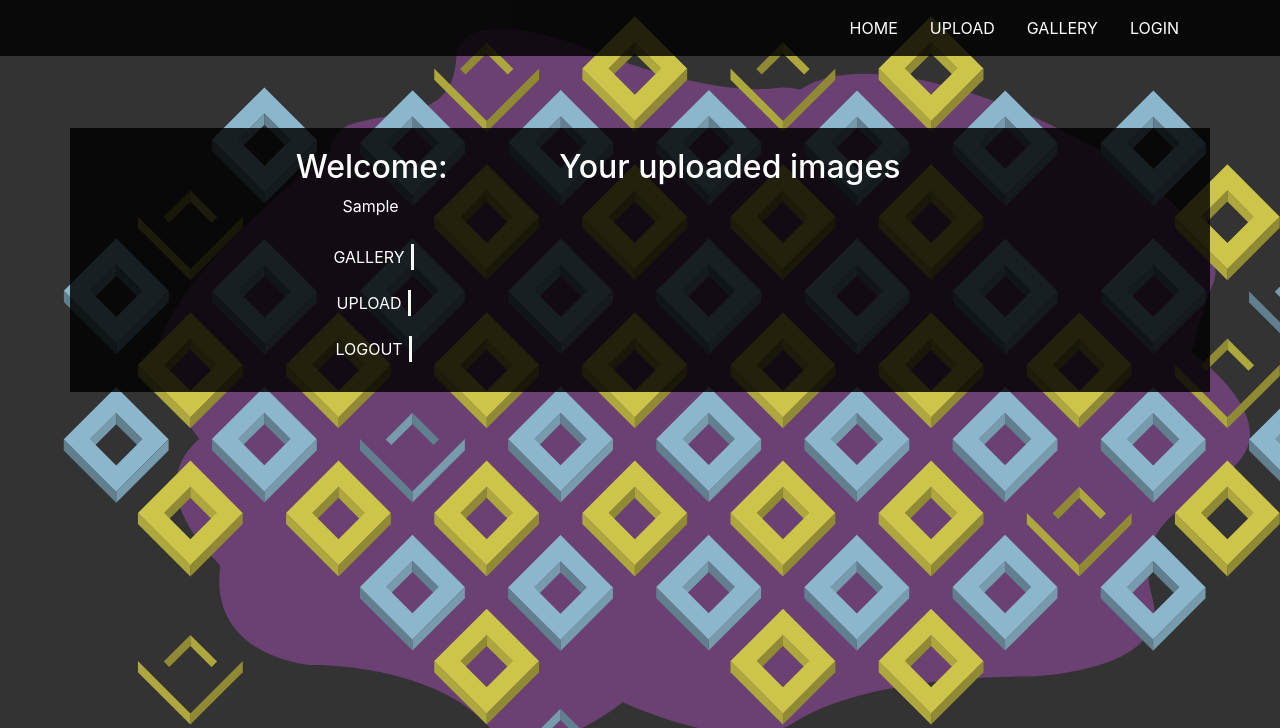
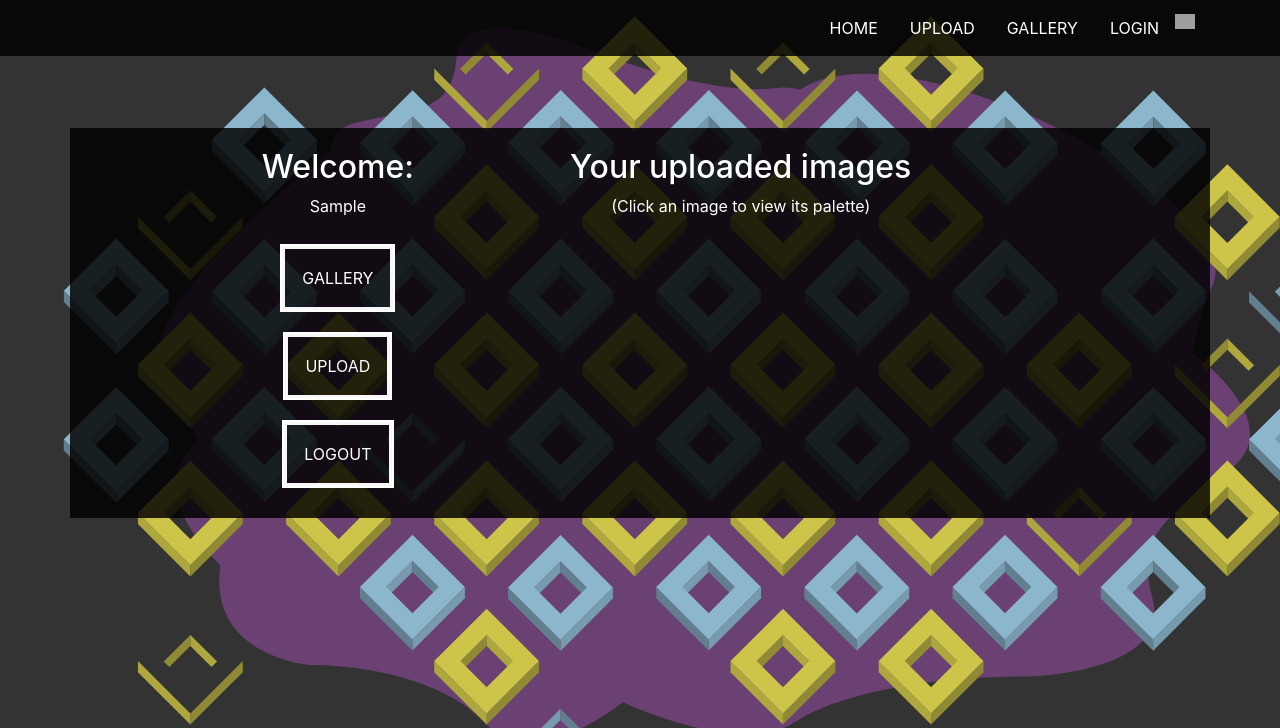
Before and after one commit to KevinConti/SmartPalette, a Flask app: a page that uses smartpalette/templates/navbar.html in a window 1280 px wide. Shown: the top 728 px of the page. Run offline with Flask 2, Linux system fonts and the light colour scheme; data that the repository does not hold is empty; some libraries are stand-ins or nearby versions; grey boxes are pictures that could not be loaded.

Commit message:
Added hex number to color block. Other minor touches. Added small icon to access fun facts.  Different gif for 413 error

```diff
--- a/smartpalette/static/css/styles.css
+++ b/smartpalette/static/css/styles.css
@@ -1,4 +1,3 @@
-
 /*body uses fixed svg background*/
 body {
     background-image: url("../imgs/background-test.svg");
@@ -14,8 +13,9 @@ body {
     padding-bottom: 5px;
     background-color: rgba(0, 0, 0, 0.83);
 }
-.nav-button{
-    border:none;
+
+.nav-button {
+    border: none;
     text-align: center;
     background: transparent;
     text-transform: uppercase;
@@ -28,9 +28,11 @@ body {
     -o-transition: .3s;
     transition: .3s;
 }
+
 .nav-button:hover {
     border-bottom: 3px solid #fff;
 }
+
 /*Navbar -- End */
 
 /*Shared content styles */
@@ -41,13 +43,16 @@ body {
     min-height: 35rem;
     padding-top: 8em;
 }
+
 .main-content h2, p {
     color: #fff;
 }
+
 .main-content .container {
     background-color: rgba(0, 0, 0, 0.83);
     padding: 20px;
 }
+
 input[type=button], input[type=submit], input[type=reset], .button {
     flex: 1 1 auto;
     margin: 10px;
@@ -66,23 +71,23 @@ input[type=button], input[type=submit], input[type=reset], .button {
     -o-transition: .3s;
     transition: .3s;
 }
-input[type=submit]:hover, .button:hover{
+
+input[type=submit]:hover, .button:hover {
     box-shadow: inset 0px 0px 0px 0px #fff;
 }
+
 /*Shared content -- END */
 
-/*Profile buttons */
-.profile-button {
-    border-right: 3px #f7f7f7 solid ;
-}
 #output {
-    height:240px;
+    height: 240px;
     width: auto;
     padding-bottom: 20px;
 }
+
 label {
     color: #fff;
 }
+
 /* Hides scroll bar*/
 ::-webkit-scrollbar {
     width: 0px;
@@ -91,21 +96,26 @@ label {
 
 /* Remove button blue-line */
 button:focus {
-    outline:0;
+    outline: 0;
 }
 
-/*Error pages formatting */  .
-
-
-
+/*Error pages formatting */
+.
 .error-outer {
     position: relative;
 }
+
 .error-container {
     padding: 15px 25px;
     width: 100%;
     max-width: 300px;
     position: absolute;
     transform: translate(-50%, -50%);
-    left: 50%;top: 50%;
+    left: 50%;
+    top: 50%;
 }
+
+/*Fun facts page */
+ul li {
+    list-style-type: none;
+}
--- a/smartpalette/static/js/script.js
+++ b/smartpalette/static/js/script.js
@@ -1,28 +1,5 @@
 
-    //Initiates preview of palette with options
-    $('#generateButton').click(function (evt) {
-        evt.preventDefault();
-        //Get selected palette input
-        var color_number = $('#paletteNumberSelect').val();
-        var palette_width = ($('.main-content .container').width()) / color_number;
-        var palette_height = (50);
-        //Create new divs to add
-
-        var color_placeholders = ("<div class='palette-block'></div>");
-        //Remove contents then add appropriate amount of new palette blocks
-        for (i = 0; i < color_number; i++) {
-            $('.main-content .container').fadeIn(1500).append(color_placeholders);
-        }
-        //Add loop to assign generated colors to display
-        //Red assigned for testing
-        $('.palette-block').each(function () {
-            $(this).css('background-color', 'red');
-        })
-        $('.palette-block').css('width', palette_width).css('height', palette_height);
-    });
-
-//Loads image to display
-//Need to store image data
+//Loads image to display preview
 function readFile() {
     var reader = new FileReader();
     reader.onload = function () {
--- a/smartpalette/templates/navbar.html
+++ b/smartpalette/templates/navbar.html
@@ -3,34 +3,53 @@
 <nav class="navbar navbar-expand-sm navbar-dark fixed-top" id="mainNav">
     <!-- Bootstrap collapsable icon -->
     <div class="container">
-            <button class="navbar-toggler navbar-toggler-right ml-auto" type="button" data-toggle="collapse" data-target="#navbarResponsive" aria-controls="navbarResponsive" aria-expanded="false" aria-label="Toggle navigation">
+        <button class="navbar-toggler navbar-toggler-right ml-auto" type="button" data-toggle="collapse"
+                data-target="#navbarResponsive" aria-controls="navbarResponsive" aria-expanded="false"
+                aria-label="Toggle navigation">
             <span class="navbar-toggler-icon"></span>
         </button>
         <div class="collapse navbar-collapse" id="navbarResponsive">
             <ul class="navbar-nav ml-auto">
                 <li class="nav-item">
-                        <button class="nav-button" type="button" onclick="window.location.href='{{ url_for('index')}}';">Home</button>
+                    <button class="nav-button" type="button" onclick="window.location.href='{{ url_for('index') }}';">
+                        Home
+                    </button>
                 </li>
                 <li class="nav-item">
-                        <button class="nav-button" type="button" onclick="window.location.href='{{ url_for('blue_print.upload')}}';">Upload</button>
+                    <button class="nav-button" type="button"
+                            onclick="window.location.href='{{ url_for('blue_print.upload') }}';">Upload
+                    </button>
                 </li>
                 <li class="nav-item">
-                        <button class="nav-button" type="button" onclick="window.location.href='{{ url_for('blue_print.browse')}}';">Gallery</button>
+                    <button class="nav-button" type="button"
+                            onclick="window.location.href='{{ url_for('blue_print.browse') }}';">Gallery
+                    </button>
                 </li>
                 <!-- Checks route session variable to add profile/log out button -->
                 {% if session['logged_in'] == True %}
                     <li class="nav-item">
-                        <button class="nav-button" type="button" onclick="window.location.href='{{ url_for('blue_print.profile', username=current_user.username)}}';">Profile</button>
+                        <button class="nav-button" type="button"
+                                onclick="window.location.href='{{ url_for('blue_print.profile', username=current_user.username) }}';">
+                            Profile
+                        </button>
                     </li>
                     <li class="nav-item">
-                        <button class="nav-button" type="button" onclick="window.location.href='{{ url_for('blue_print.logout')}}';">Logout</button>
+                        <button class="nav-button" type="button"
+                                onclick="window.location.href='{{ url_for('blue_print.logout') }}';">Logout
+                        </button>
                     </li>
                 {% else %}
                     <!-- If no login exists -->
                     <li class="nav-item">
-                        <button class="nav-button" type="button" onclick="window.location.href='{{ url_for('blue_print.login')}}';">Login</button>
+                        <button class="nav-button" type="button"
+                                onclick="window.location.href='{{ url_for('blue_print.login') }}';">Login
+                        </button>
                     </li>
                 {% endif %}
+                <li class="nav-item">
+                    <a href="{{ url_for('blue_print.funfacts') }}"><img style="height:15px; width:auto; margin-top:5px;"
+                                                                        src="../static/imgs/i-icon.svg"></a>
+                </li>
             </ul>
         </div>
     </div>
--- a/smartpalette/templates/profile.html
+++ b/smartpalette/templates/profile.html
@@ -1,5 +1,3 @@
-
-
 <!DOCTYPE html>
 <html lang="en">
 <head>
@@ -11,7 +9,8 @@
     <title>{{ username }} Profile </title>
 
     <!-- Bootstrap CSS -->
-    <link rel="stylesheet" href="https://maxcdn.bootstrapcdn.com/bootstrap/4.0.0/css/bootstrap.min.css" integrity="sha384-Gn5384xqQ1aoWXA+058RXPxPg6fy4IWvTNh0E263XmFcJlSAwiGgFAW/dAiS6JXm" crossorigin="anonymous">
+    <link rel="stylesheet" href="https://maxcdn.bootstrapcdn.com/bootstrap/4.0.0/css/bootstrap.min.css"
+          integrity="sha384-Gn5384xqQ1aoWXA+058RXPxPg6fy4IWvTNh0E263XmFcJlSAwiGgFAW/dAiS6JXm" crossorigin="anonymous">
     <!-- Custom CSS and JS -->
     <script src="../static/js/script.js"></script>
     <link rel="stylesheet" href="../static/css/styles.css">
@@ -19,7 +18,7 @@
 </head>
 <body>
 
-{%  include 'navbar.html' %}
+{% include 'navbar.html' %}
 <!-- Content -->
 <div class="main-content">
     <div class="container d-flex h-100 align-items-center">
@@ -28,24 +27,32 @@
                 <div class="col-lg-3">
                     <h2> Welcome: </h2>
                     <p>{{ username }}</p>
-                    <button class="profile-button nav-button" type="button" onclick="window.location.href='{{ url_for('blue_print.browse')}}';">Gallery</button>
-                    <button class="profile-button nav-button" type="button" onclick="window.location.href='{{ url_for('blue_print.upload')}}';">Upload</button>
-                    <button class="profile-button nav-button" type="button" onclick="window.location.href='{{ url_for('blue_print.logout')}}';">Logout</button>
+                    <button class="button" type="button"
+                            onclick="window.location.href='{{ url_for('blue_print.browse') }}';">Gallery
+                    </button>
+                    <button class="button" type="button"
+                            onclick="window.location.href='{{ url_for('blue_print.upload') }}';">Upload
+                    </button>
+                    <button class="button" type="button"
+                            onclick="window.location.href='{{ url_for('blue_print.logout') }}';">Logout
+                    </button>
                 </div>
                 <div class="col-lg-9">
                     <h2>Your uploaded images </h2>
+                    <p>(Click an image to view its palette)</p>
                     <br>
                     {% for i in images %}
-                        <div class = "row">
-                            <div class = "col-lg-6 " align="center">
-                                <a href="{{ url_for('blue_print.display', filename=i[1])}}">
-                                <img class="shadow-lg p-3 mb-5 bg-dark rounded" style="width: 300px; height:auto;" src="{{i[0]}}">
-                                </a>
-                                <br>
-                                <br>
-                            </div>
+                        <div class="row">
+                        <div class="col-lg-6 " align="center">
+                            <a href="{{ url_for('blue_print.display', filename=i[1]) }}">
+                                <img class="shadow-lg p-3 mb-5 bg-dark rounded" style="width: 300px; height:auto;"
+                                     src="{{ i[0] }}">
+                            </a>
+                            <br>
+                            <br>
+                        </div>
                     {% endfor %}
-                        </div>
+                    </div>
                 </div>
             </div>
         </div>
@@ -54,9 +61,10 @@
 <!-- End Content -->
 
 
-
 <!-- Bootstrap core JavaScript -->
 <script src="https://ajax.googleapis.com/ajax/libs/jquery/1.12.4/jquery.min.js"></script>
-<script src="https://maxcdn.bootstrapcdn.com/bootstrap/4.0.0/js/bootstrap.min.js" integrity="sha384-JZR6Spejh4U02d8jOt6vLEHfe/JQGiRRSQQxSfFWpi1MquVdAyjUar5+76PVCmYl" crossorigin="anonymous"></script>
+<script src="https://maxcdn.bootstrapcdn.com/bootstrap/4.0.0/js/bootstrap.min.js"
+        integrity="sha384-JZR6Spejh4U02d8jOt6vLEHfe/JQGiRRSQQxSfFWpi1MquVdAyjUar5+76PVCmYl"
+        crossorigin="anonymous"></script>
 </body>
 </html>
```
Also changed, not shown: smartpalette/templates/404.html (+7 -6 lines), smartpalette/templates/413.html (+7 -7 lines), smartpalette/templates/browse.html (+14 -9 lines), smartpalette/templates/display.html (+16 -6 lines), smartpalette/templates/funfacts.html (+31 -6 lines), smartpalette/templates/index.html (+17 -11 lines), smartpalette/templates/login.html (+21 -18 lines), smartpalette/templates/register.html (+16 -11 lines), smartpalette/templates/upload.html (+6 -3 lines), smartpalette/static/imgs/BarPallete.png (deleted), smartpalette/static/imgs/pattern.jpg (deleted). Lines whose indentation alone changed are shown as unchanged.
